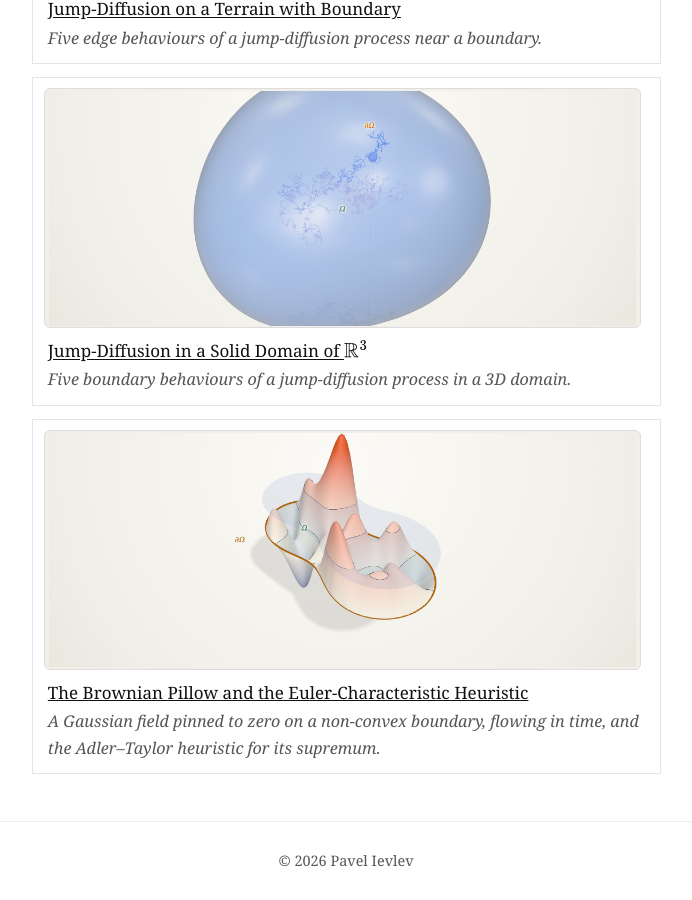
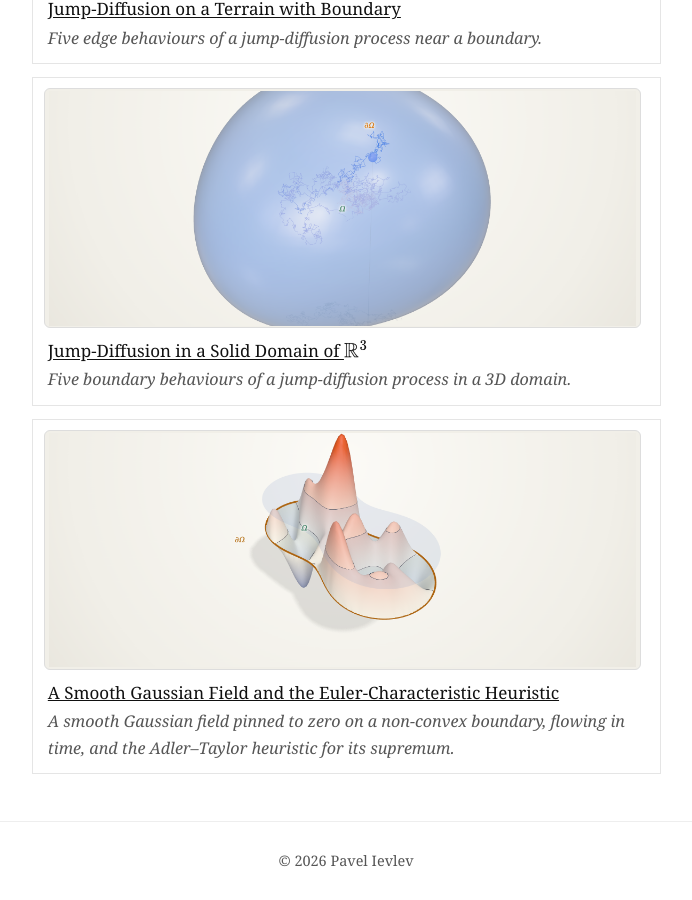
Before and after one commit to ievlevpn/ievlevpn.github.io, a Jekyll site: the page built from vault/_pages/gallery.md, in a window 1280 px wide and 900 px high, scrolled down 609 px. Shown: the whole window, without its empty margins (294-986 px from the left). Built offline with Jekyll 4.4.1, drawn with Linux system fonts in a browser that asks for light colours; some web fonts are replaced.

Commit message:
Rename pillow viz: smooth Gaussian field, not a Brownian pillow
The field is Dirichlet-heat-smoothed white noise (smooth), so drop the
misleading "Brownian pillow" naming in the gallery title and the viz.

Co-Authored-By: Claude Opus 4.8 (1M context) <noreply@anthropic.com>

```diff
--- a/_data/gallery.yml
+++ b/_data/gallery.yml
@@ -6,5 +6,5 @@
   title: "Jump-Diffusion in a Solid Domain of $\\mathbb{R}^3$"
   description: "Five boundary behaviours of a jump-diffusion process in a 3D domain."
 - file: pillow.html
-  title: "The Brownian Pillow and the Euler-Characteristic Heuristic"
-  description: "A Gaussian field pinned to zero on a non-convex boundary, flowing in time, and the Adler–Taylor heuristic for its supremum."
+  title: "A Smooth Gaussian Field and the Euler-Characteristic Heuristic"
+  description: "A smooth Gaussian field pinned to zero on a non-convex boundary, flowing in time, and the Adler–Taylor heuristic for its supremum."
--- a/viz/pillow.html
+++ b/viz/pillow.html
@@ -3,7 +3,7 @@
 <head>
 <meta charset="utf-8" />
 <meta name="viewport" content="width=device-width, initial-scale=1, viewport-fit=cover" />
-<title>A Moving Gaussian Random Field (Brownian Pillow) over a Non-Convex Domain</title>
+<title>A Smooth Gaussian Field and the Euler-Characteristic Heuristic</title>
 <link rel="stylesheet" href="https://cdn.jsdelivr.net/npm/katex@0.16.11/dist/katex.min.css">
 <script defer src="https://cdn.jsdelivr.net/npm/katex@0.16.11/dist/katex.min.js"></script>
 <style>
@@ -114,8 +114,8 @@
   <div class="caption">
     <p class="title">A moving Gaussian field f<sub>t</sub>, and the Euler-characteristic heuristic for its supremum</p>
     <p class="sub">
-      A smooth <b class="m">Gaussian field</b> f<sub>t</sub> over a non-convex Ω, pinned to 0 on ∂Ω (a
-      <b class="m">Brownian pillow</b>): white noise smoothed by the Dirichlet heat flow, flowing in time by its
+      A <b class="m">smooth Gaussian field</b> f<sub>t</sub> over a non-convex Ω, pinned to 0 on ∂Ω:
+      white noise smoothed by the Dirichlet heat flow, flowing in time by its
       stationary <b class="m">Ornstein–Uhlenbeck</b> dynamics.
     </p>
     <p class="mlabel">the moving field — Dirichlet-heat-smoothed white noise, Ornstein–Uhlenbeck in time</p>
@@ -463,7 +463,7 @@
       `<span class="k"><span class="sw" style="background:rgba(159,176,168,.5)"></span>Ω footprint</span>`;
   }
 
-  const gui = new GUI({ title: 'Brownian-pillow flow' });
+  const gui = new GUI({ title: 'Smooth Gaussian field' });
   if (window.matchMedia('(max-width: 820px), (pointer: coarse)').matches) gui.close();
   const domNames = {}; for (const k of Object.keys(DOMAINS)) domNames[DOMAINS[k].name] = k;
   gui.add(params, 'domain', domNames).name('domain Ω').onChange(rebuild);
```
